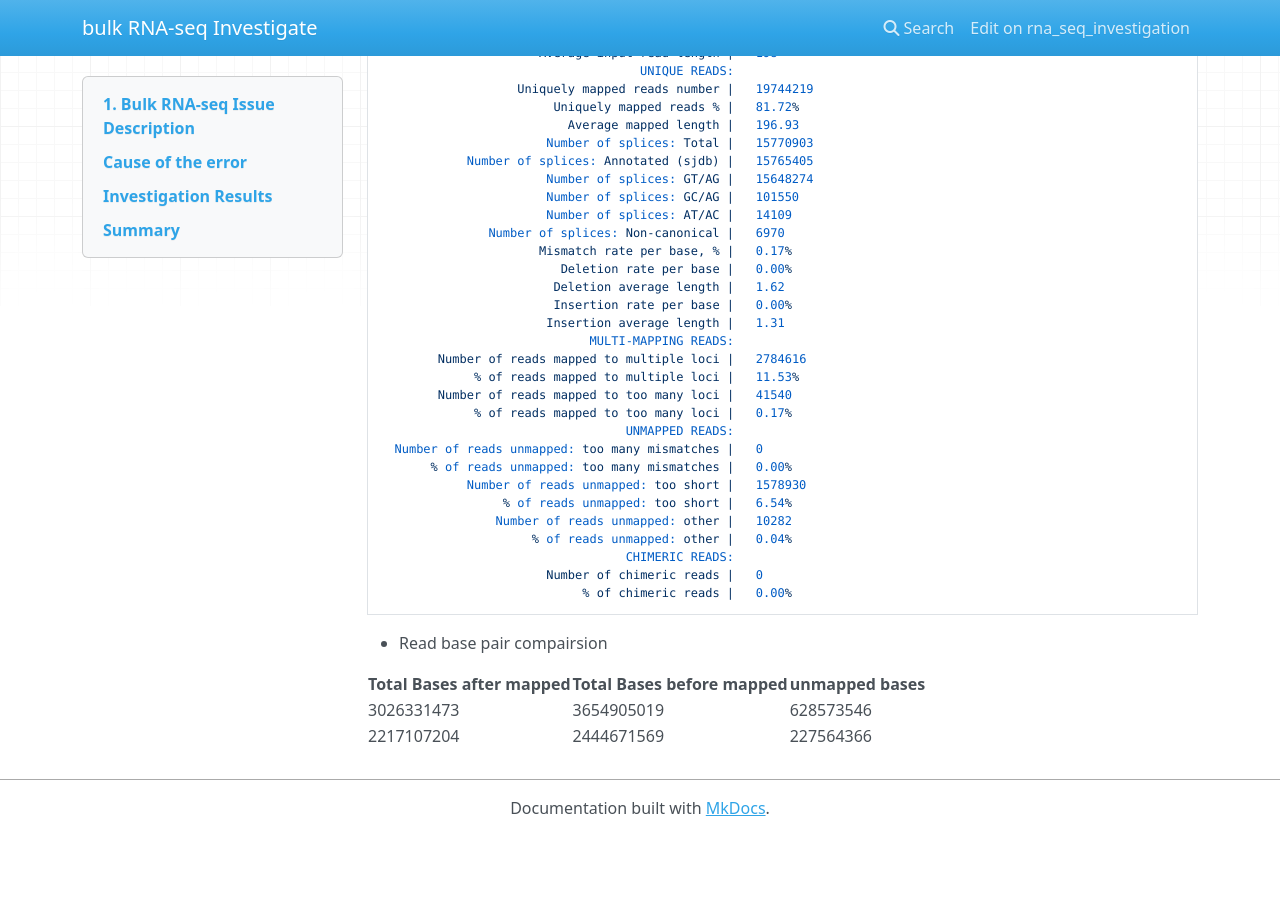
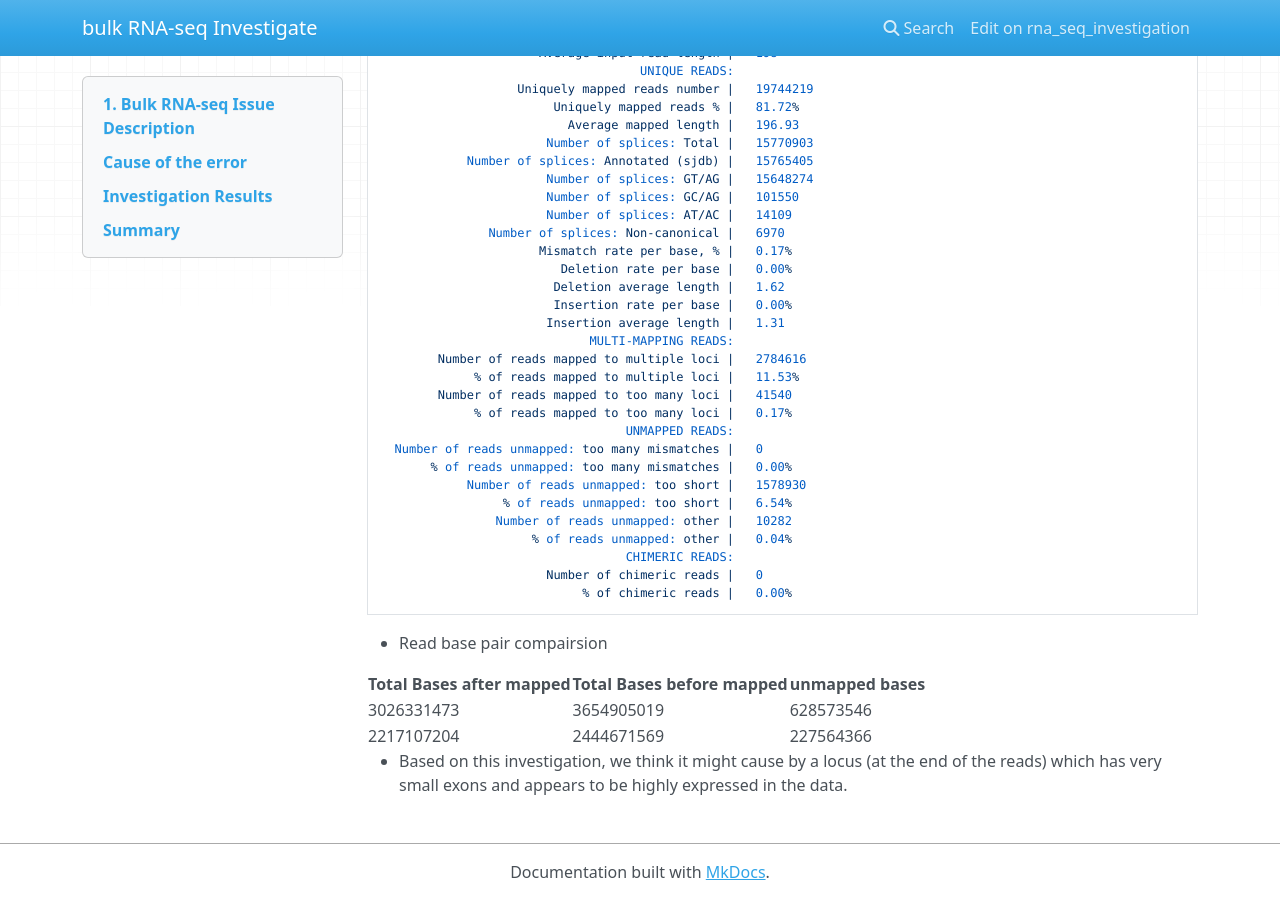
Before and after one commit to wzheng0520/rna_seq_investigation, an MkDocs documentation site: the page built from docs/index.md, in a window 1280 px wide and 900 px high, scrolled down 3083 px. Built offline with MkDocs 1.6.1, drawn with Linux system fonts in a browser that asks for light colours; nearby versions of some CDN libraries; before the commit the page ends 3919 px from its top, so only the background shows below that.

Commit message:
Update index.md

```diff
--- a/docs/index.md
+++ b/docs/index.md
@@ -151,3 +151,5 @@ Started job on |	Jun 06 11:22:11
 | ------------------------ | ------------------------- | -------------- |
 | 3026331473               | 3654905019                | 628573546     |
 | 2217107204               | 2444671569                | 227564366      |
+
+* Based on this investigation, we think it might cause by a locus (at the end of the reads) which has very small exons and appears to be highly expressed in the data.
```
